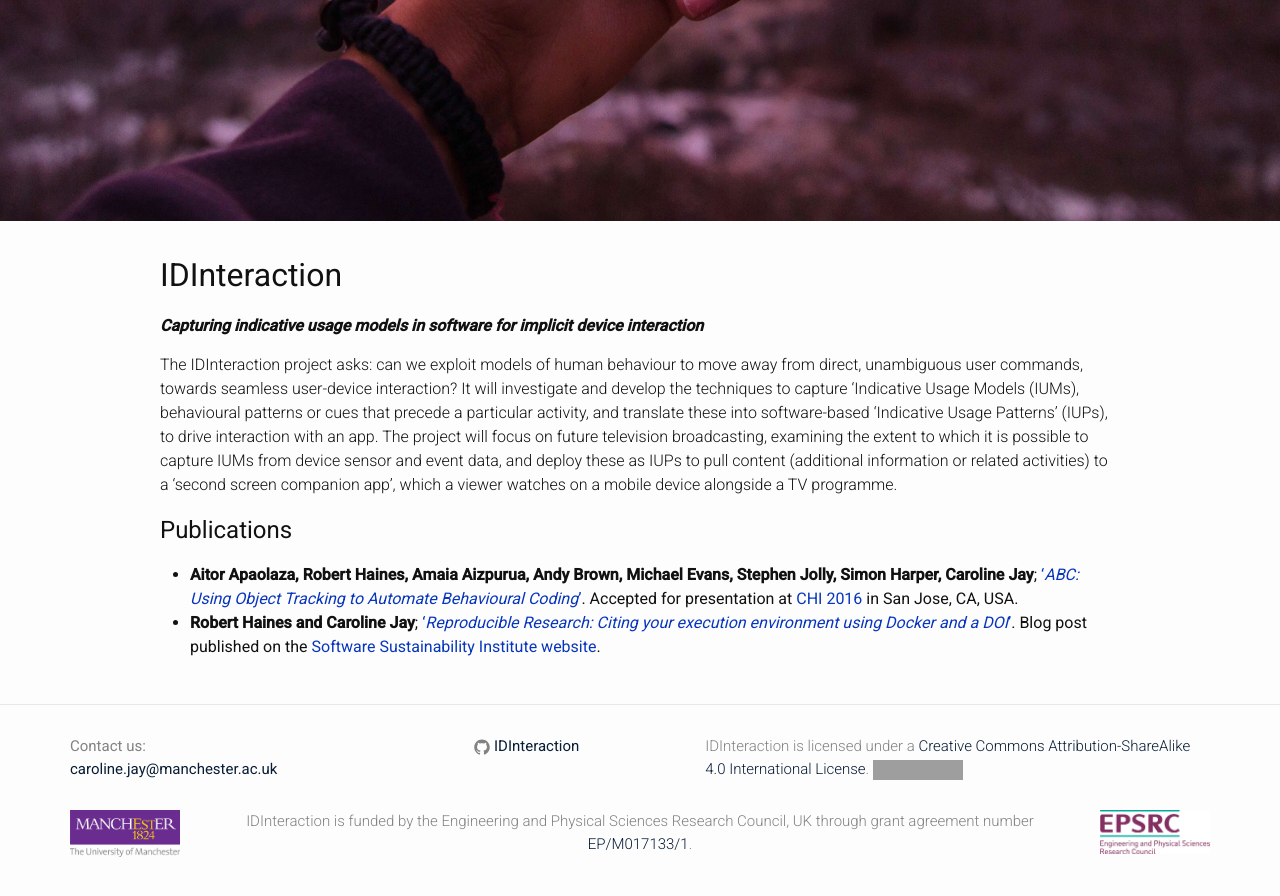
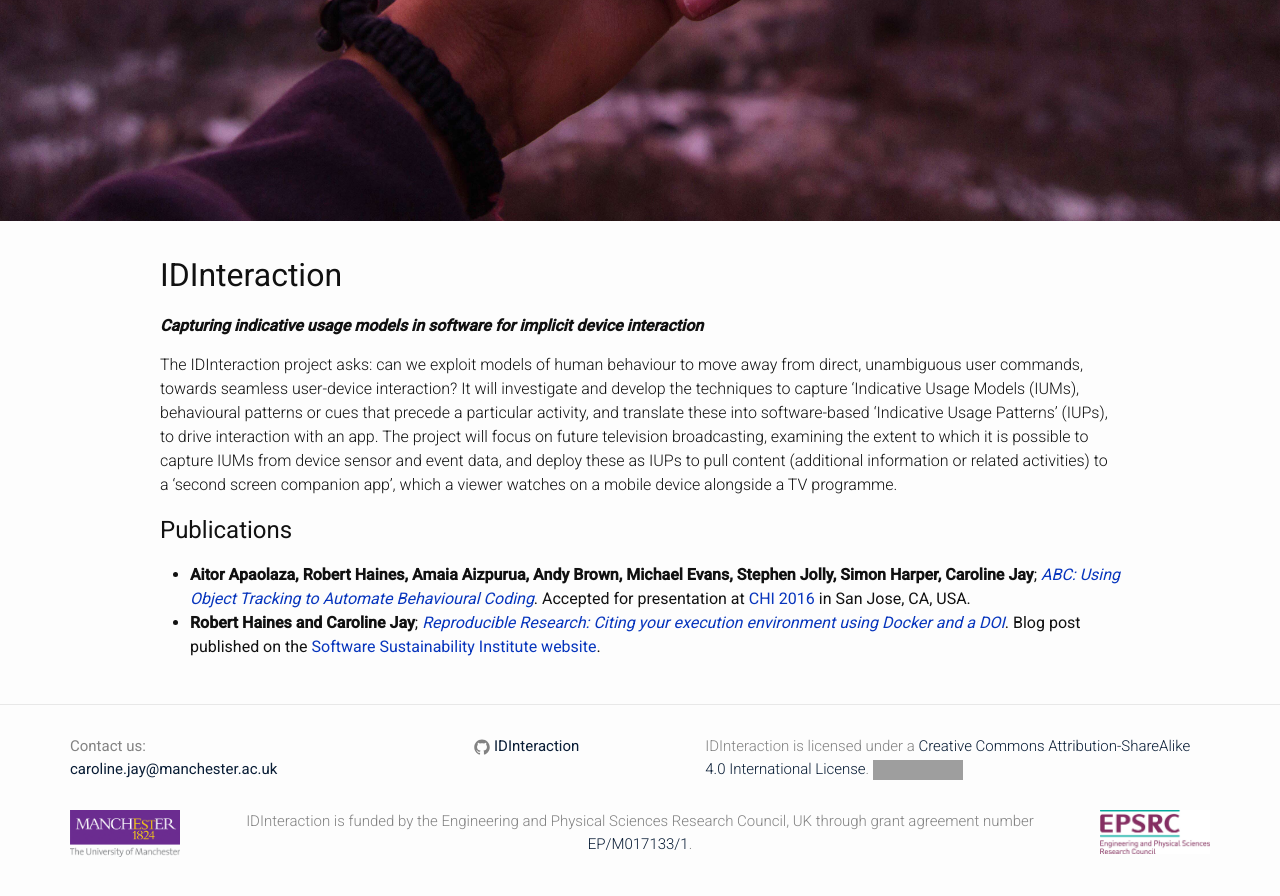
Before and after one commit to IDInteraction/IDInteraction.github.io, a Jekyll site: the page built from index.md, in a window 1280 px wide and 900 px high, scrolled down 795 px. Shown: the top 896 px of the window. Built offline with Jekyll 4.4.1, drawn with Linux system fonts in a browser that asks for light colours; nearby versions of some CDN libraries; grey boxes are pictures that could not be loaded.

Commit message:
Remove unnecessary quotes around pub titles on front page.

```diff
--- a/index.md
+++ b/index.md
@@ -11,5 +11,5 @@ The IDInteraction project asks: can we exploit models of human behaviour to move
 
 ## Publications
 
-* **Aitor Apaolaza, Robert Haines, Amaia Aizpurua, Andy Brown, Michael Evans, Stephen Jolly, Simon Harper, Caroline Jay**; ['*ABC: Using Object Tracking to Automate Behavioural Coding*'](https://www.escholar.manchester.ac.uk/uk-ac-man-scw:297977). Accepted for presentation at [CHI 2016](https://chi2016.acm.org) in San Jose, CA, USA.
-* **Robert Haines and Caroline Jay**; ['*Reproducible Research: Citing your execution environment using Docker and a DOI*'](http://www.software.ac.uk/blog/2016-03-29-reproducible-research-citing-your-execution-environment-using-docker-and-doi). Blog post published on the [Software Sustainability Institute website](http://www.software.ac.uk/).
+* **Aitor Apaolaza, Robert Haines, Amaia Aizpurua, Andy Brown, Michael Evans, Stephen Jolly, Simon Harper, Caroline Jay**; [*ABC: Using Object Tracking to Automate Behavioural Coding*](https://www.escholar.manchester.ac.uk/uk-ac-man-scw:297977). Accepted for presentation at [CHI 2016](https://chi2016.acm.org) in San Jose, CA, USA.
+* **Robert Haines and Caroline Jay**; [*Reproducible Research: Citing your execution environment using Docker and a DOI*](http://www.software.ac.uk/blog/2016-03-29-reproducible-research-citing-your-execution-environment-using-docker-and-doi). Blog post published on the [Software Sustainability Institute website](http://www.software.ac.uk/).
```
